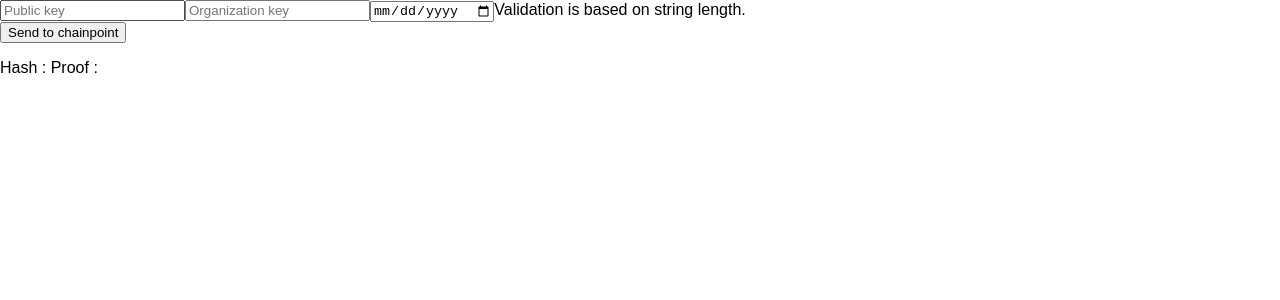
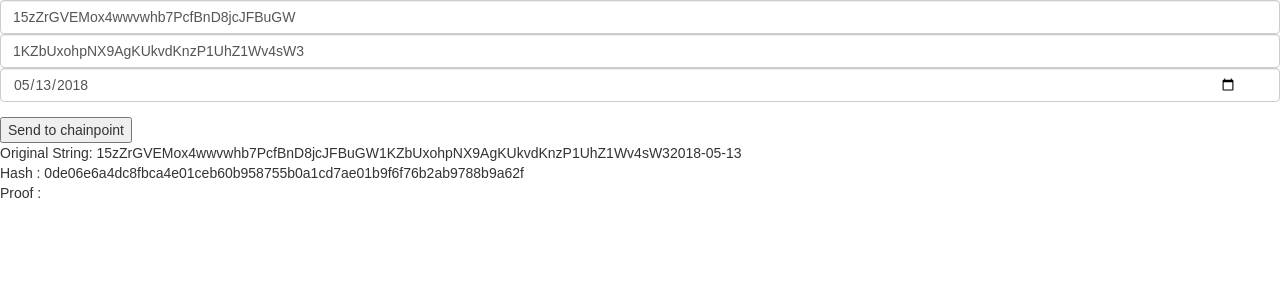
Before and after one commit to thomas-sarek/project_forward, a React (Create React App) app: page /proof in a window 1280 px wide. Shown: the top 300 px of the page. Built offline with nearby package versions, Linux system fonts and the light colour scheme.

Commit message:
get proof from tierion

```diff
--- a/package.json
+++ b/package.json
@@ -6,11 +6,13 @@
     "bootstrap": "^3.3.7",
     "chainpoint-client": "^0.1.5",
     "crypto-js": "^3.1.9-1",
+    "dns": "^0.2.2",
     "react": "^16.3.2",
     "react-bootstrap": "^0.32.1",
     "react-dom": "^16.3.2",
     "react-router-dom": "^4.2.2",
-    "react-scripts": "1.1.4"
+    "react-scripts": "1.1.4",
+    "webpack": "^3.11.0"
   },
   "scripts": {
     "start": "react-scripts start",
--- a/public/index.html
+++ b/public/index.html
@@ -10,6 +10,7 @@
     -->
     <link rel="manifest" href="%PUBLIC_URL%/manifest.json">
     <link rel="shortcut icon" href="%PUBLIC_URL%/favicon.ico">
+    <link rel="stylesheet" href="https://maxcdn.bootstrapcdn.com/bootstrap/3.3.7/css/bootstrap.min.css" integrity="sha384-BVYiiSIFeK1dGmJRAkycuHAHRg32OmUcww7on3RYdg4Va+PmSTsz/K68vbdEjh4u" crossorigin="anonymous">
     <!--
       Notice the use of %PUBLIC_URL% in the tags above.
       It will be replaced with the URL of the `public` folder during the build.
--- a/src/proof/Proof.js
+++ b/src/proof/Proof.js
@@ -5,16 +5,17 @@ import React, { Component } from 'react';
 import './Proof.css';
 import sha256 from 'crypto-js/sha256';
 import { FormGroup, FormControl, HelpBlock, ControlLabel } from 'react-bootstrap';
+import chainpointClient from 'chainpoint-client/dist/bundle.web';
 
 
 class Proof extends Component {
 	state = {
-		client_public_key: '',
-		org_public_key: '',
-		timestamp: '',
-		proof_id: '',
-		hash: '',
-		proof: ''
+		client_public_key: '15zZrGVEMox4wwvwhb7PcfBnD8jcJFBuGW',
+		org_public_key: '1KZbUxohpNX9AgKUkvdKnzP1UhZ1Wv4sW3',
+		timestamp: '2018-05-13',
+		hash: '0de06e6a4dc8fbca4e01ceb60b958755b0a1cd7ae01b9f6f76b2ab9788b9a62f',
+		proof: '',
+		original: '15zZrGVEMox4wwvwhb7PcfBnD8jcJFBuGW1KZbUxohpNX9AgKUkvdKnzP1UhZ1Wv4sW32018-05-13'
 	};
 	render() {
 		const props = this.state;
@@ -48,7 +49,6 @@ class Proof extends Component {
 								onChange={this.handleChange}
 							/>
 							<FormControl.Feedback />
-							<HelpBlock>Validation is based on string length.</HelpBlock>
 						</FormGroup>
 						{/*<input type="text" name="client_public_key" placeholder="Public key" value={props.client_public_key}  onChange={this.handleChange} />*/}
 						{/*<input type="text" name="org_public_key" placeholder="Organization key" value={props.org_public_key}  onChange={this.handleChange} />*/}
@@ -58,8 +58,12 @@ class Proof extends Component {
 				</div>
 				<div className="info-wrapper">
 					<p className="proof-info">
+
+						Original String: {this.state.original}
+						<br/>
 						Hash : {this.state.hash}
-						Proof : {this.state.proof}
+						<br/>
+				    Proof : {this.state.proof}
 					</p>
 				</div>
 			</div>
@@ -77,42 +81,51 @@ class Proof extends Component {
 
 	generateHash = () => {
 	 // let date = this.state.timestamp.toLocaleDateString();
-	 let proof = this.state.client_public_key + " " +  this.state.org_public_key + " " + this.state.timestamp.toString();
-   const new_hash = sha256(proof).toString();
+	 let og = this.state.client_public_key +  this.state.org_public_key +  this.state.timestamp.toString();
+   const new_hash = sha256(og).toString();
 
-		this.setState({hash: new_hash,proof: proof});
-	}
-	sendHash = () => {
-		chainpointClient.submitHashes(this.state.hash);
+		this.setState({hash: new_hash,original: og});
+	};
+
+	sendHash = (e) => {
+		e.preventDefault();
+		let test = sendToBlockchain([this.state.hash.toString()]);
+		test.then((a) => {this.setState({proof: a})});
+		// this.setState({proof: test})
 	}
 }
 
 export default Proof;
 
 
-// async function runIt (hash) {
-// 	// A few sample SHA-256 proofs to anchor
-// 	// let hashes = ['1d2a9e92b561440e8d27a21eed114f7018105db00262af7d7087f7dea9986b0a',
-// 	// 	'2d2a9e92b561440e8d27a21eed114f7018105db00262af7d7087f7dea9986b0a',
-// 	// 	'3d2a9e92b561440e8d27a21eed114f7018105db00262af7d7087f7dea9986b0a']
-// 	let hashes = [hash];
-//
-// 	// Submit each hash to three randomly selected Nodes
-// 	let proofHandles = await chp.submitHashes(hashes)
-// 	console.log("Submitted Proof Objects: Expand objects below to inspect.")
-// 	console.log(proofHandles)
-//
-// 	// Wait for Calendar proofs to be available
-// 	console.log("Sleeping 12 seconds to wait for proofs to generate...")
-// 	await new Promise(resolve => setTimeout(resolve, 12000))
-//
-// 	// Retrieve a Calendar proof for each hash that was submitted
-// 	let proofs = await chp.getProofs(proofHandles)
-// 	console.log("Proof Objects: Expand objects below to inspect.")
-// 	console.log(proofs)
-//
-// 	// Verify every anchor in every Calendar proof
-// 	let verifiedProofs = await chp.verifyProofs(proofs)
-// 	console.log("Verified Proof Objects: Expand objects below to inspect.")
-// 	console.log(verifiedProofs)
-// }
+async function sendToBlockchain (hashes) {
+	// A few sample SHA-256 proofs to anchor
+	// let hashes = ['1d2a9e92b561440e8d27a21eed114f7018105db00262af7d7087f7dea9986b0a',
+	// 	'2d2a9e92b561440e8d27a21eed114f7018105db00262af7d7087f7dea9986b0a',
+	// 	'3d2a9e92b561440e8d27a21eed114f7018105db00262af7d7087f7dea9986b0a']
+	let chp = chainpointClient;
+
+	// Submit each hash to three randomly selected Nodes
+	let proofHandles = await chp.submitHashes(hashes)
+	console.log("Submitted Proof Objects: Expand objects below to inspect.")
+	console.log(proofHandles)
+
+	// Wait for Calendar proofs to be available
+	console.log("Sleeping 12 seconds to wait for proofs to generate...")
+	await new Promise(resolve => setTimeout(resolve, 12000))
+
+	// Retrieve a Calendar proof for each hash that was submitted
+	let proofs = await chp.getProofs(proofHandles)
+	console.log("Proof Objects: Expand objects below to inspect.")
+	console.log(proofs)
+
+		proofs = proofs.filter((item)=> {
+		return item.proof !== null;
+	});
+
+	// Verify every anchor in every Calendar proof
+	let verifiedProofs = await chp.verifyProofs(proofs)
+	console.log("Verified Proof Objects: Expand objects below to inspect.")
+	console.log(verifiedProofs)
+	return verifiedProofs[0].hashIdCore
+}
```
Also changed, not shown: 1 other file (tests, documents, lock files or other folders).
